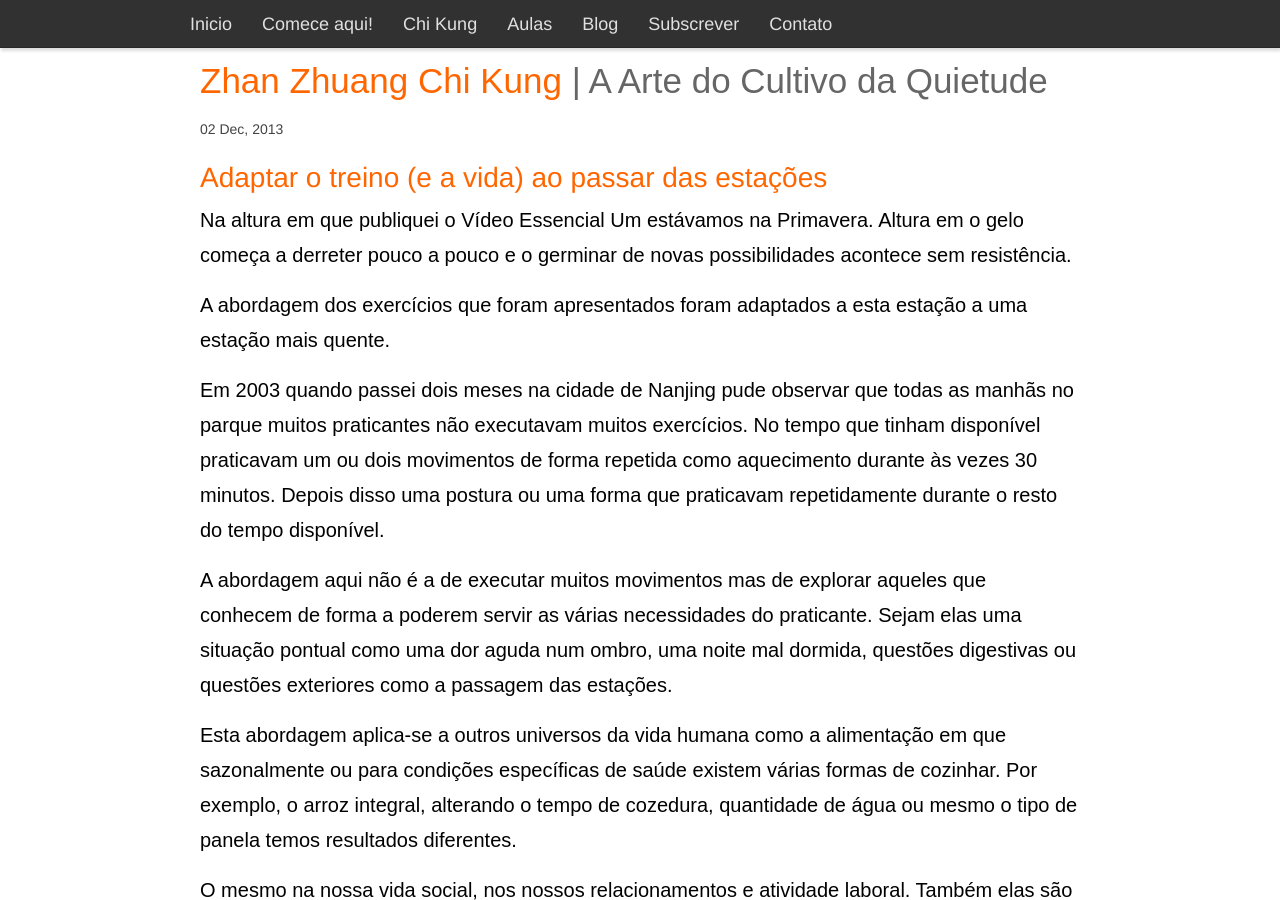
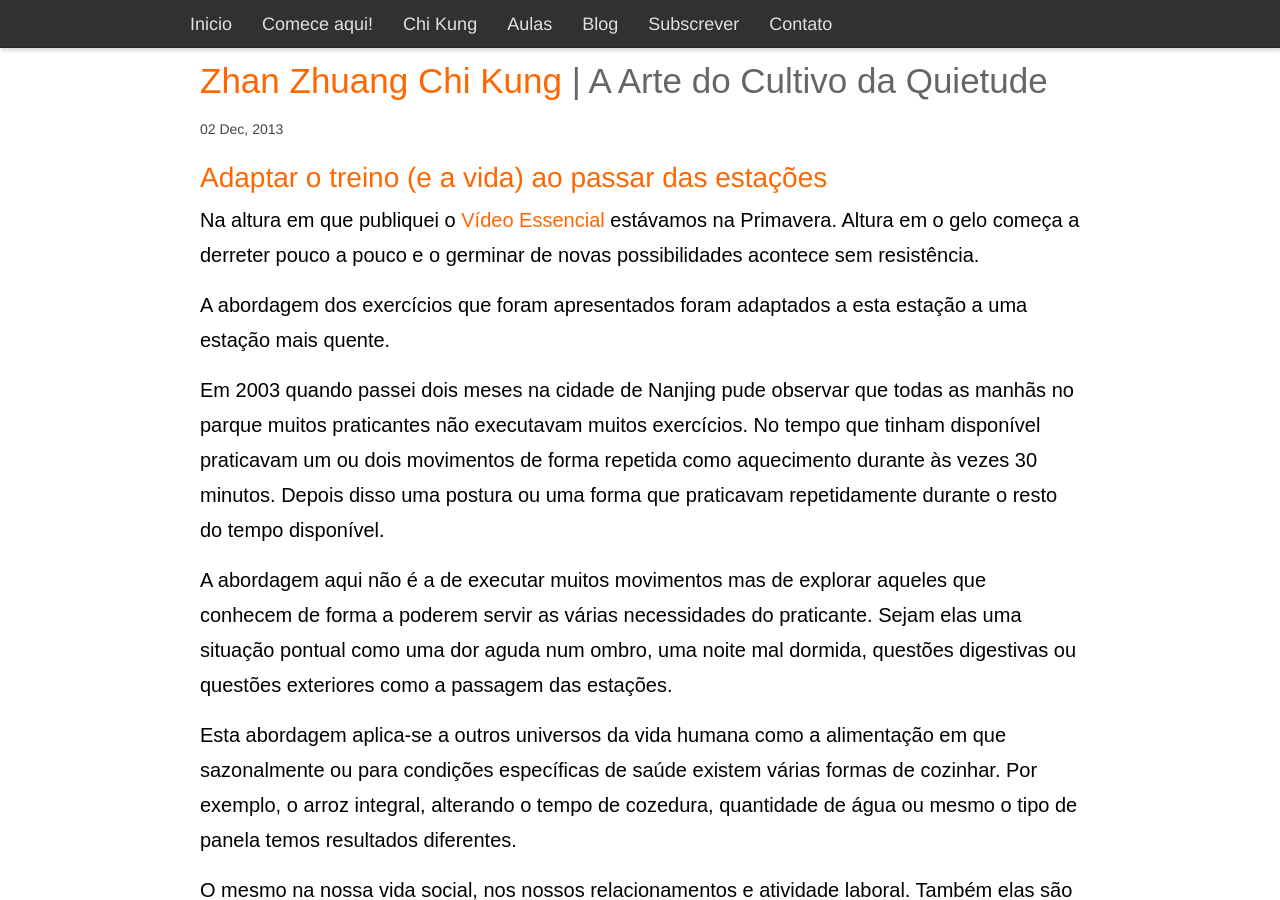
Before and after one commit to devagar/chikung, a Jekyll site: the page built from _posts/2013-12-02-estacoes.md, in a window 1280 px wide and 900 px high. Built offline with Jekyll 4.4.1, drawn with Linux system fonts in a browser that asks for light colours.

```diff
--- a/_posts/2013-12-02-estacoes.md
+++ b/_posts/2013-12-02-estacoes.md
@@ -2,7 +2,7 @@
 layout: post
 title: Adaptar o treino (e a vida) ao passar das estações
 ---
-Na altura em que publiquei o Vídeo Essencial Um estávamos na Primavera. Altura em o gelo começa a derreter pouco a pouco e o germinar de novas possibilidades acontece sem resistência.
+Na altura em que publiquei o [Vídeo Essencial](http://devagar.org/video.html) estávamos na Primavera. Altura em o gelo começa a derreter pouco a pouco e o germinar de novas possibilidades acontece sem resistência.
 
 A abordagem dos exercícios que foram apresentados foram adaptados a esta estação a uma estação mais quente.
 
```
